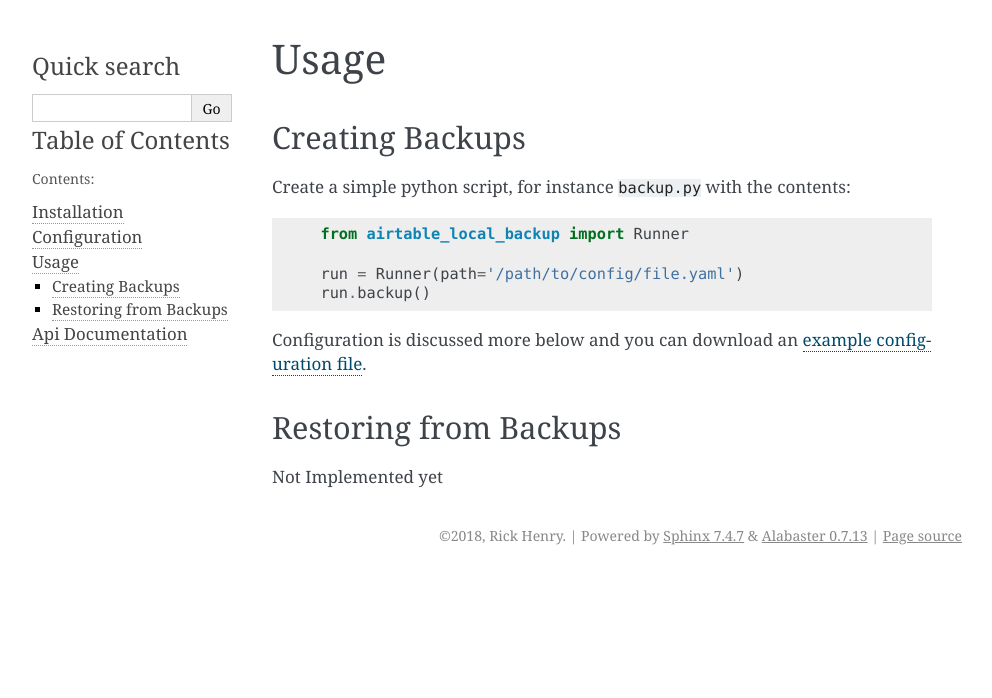
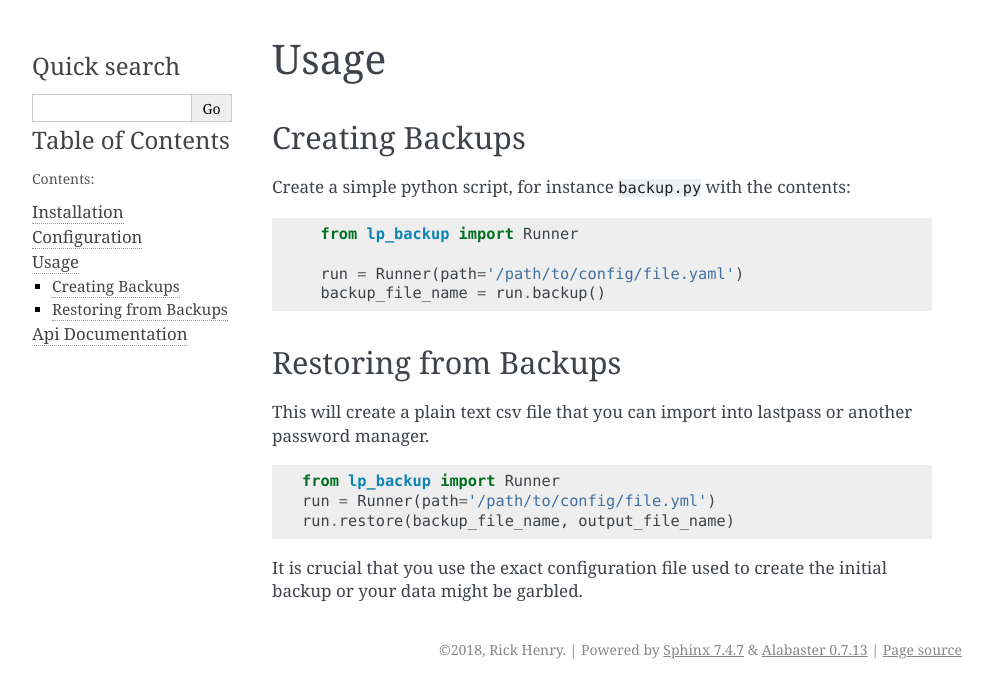
Before and after one commit to rickh94/lp_backup, a Sphinx documentation site: the page built from docs/source/usage.md, in a window 1280 px wide. Shown: the top 698 px of the page, without its empty margins (148-1140 px from the left). Built offline with Sphinx 7.4.7, drawn with Linux system fonts in a browser that asks for light colours; the version number could not be read and is left out.

Commit message:
add readthedocs
Signed-off-by: Rick Henry <fredericmhenry@gmail.com>

````diff
--- a/docs/source/usage.md
+++ b/docs/source/usage.md
@@ -5,16 +5,24 @@
 
 Create a simple python script, for instance `backup.py` with the contents:
 
-```
-  from airtable_local_backup import Runner
+```python
+  from lp_backup import Runner
 
   run = Runner(path='/path/to/config/file.yaml')
-  run.backup()
+  backup_file_name = run.backup()
 ```
 
-Configuration is discussed more below and you can download an [example configuration
-    file](https://github.com/rickh94/airtable_local_backup/blob/master/docs/sample-config.yaml).
 
 ## Restoring from Backups
 
-Not Implemented yet
+This will create a plain text csv file that you can import into lastpass or another
+password manager.
+
+```python
+from lp_backup import Runner
+run = Runner(path='/path/to/config/file.yml')
+run.restore(backup_file_name, output_file_name)
+```
+
+It is crucial that you use the exact configuration file used to create the initial
+backup or your data might be garbled.
````
Also changed, not shown: .readthedocs.yml (added).
